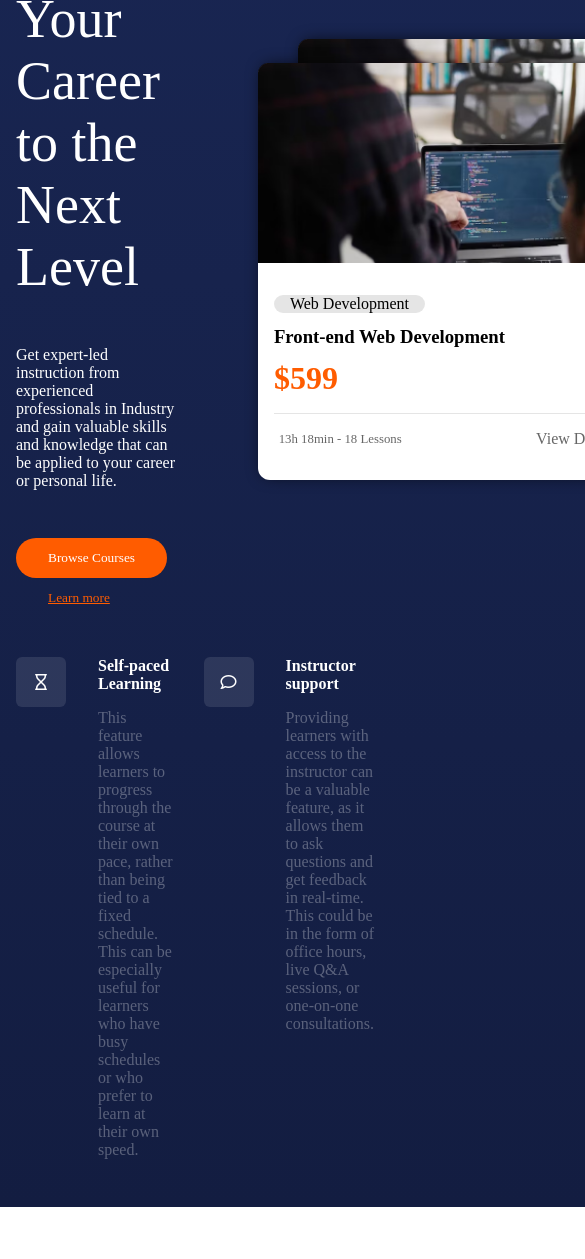
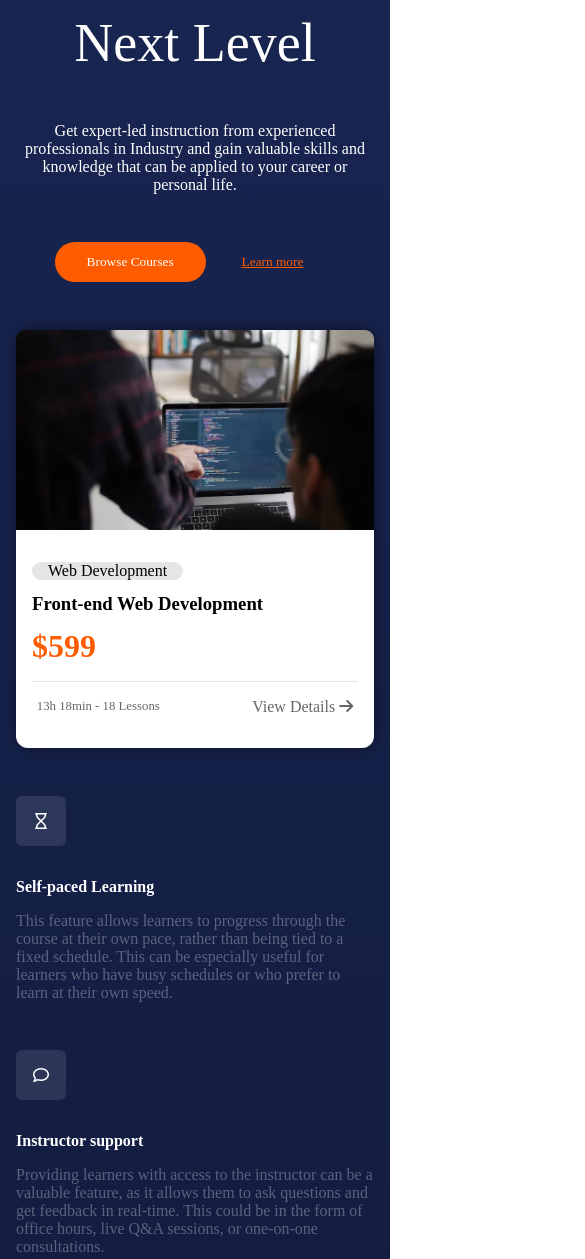
Before and after one commit to nmFaizz/kourse-landing-page, a plain HTML site: page index.html in a window 390 px wide. Shown: the part 184-1443 px from the top of the page, 585 px wide, since content can reach past the window. Before the commit the page ends 1391 px from the top, so only its background shows below. Drawn offline with Linux system fonts and the light colour scheme.

Commit message:
feat: add responsive

```diff
--- a/style.css
+++ b/style.css
@@ -154,7 +154,6 @@ header#navbar nav a:nth-child(1) {
 
 #hero .course-cards .course-card article {
     padding: 1rem;
-    position: relative;
 }
 
 
@@ -244,3 +243,45 @@ header#navbar nav a:nth-child(1) {
     -webkit-box-shadow: 1px -1px 15px -3px rgba(0,0,0,0.75);
     -moz-box-shadow: 1px -1px 15px -3px rgba(0,0,0,0.75);
 }
+
+
+@media screen and (max-width: 770px) {
+    header#navbar nav {
+        display: none;
+    }
+
+    #hero {
+        flex-direction: column;
+        gap: 3rem;
+        height: auto;
+    }
+
+    #hero .hero-content {
+        text-align: center;
+    }
+
+    #hero .course-cards {
+        flex-direction: column;
+        gap: 3rem;
+    }
+
+    #hero .course-cards .course-card {
+        width: 100%;
+        position: static;
+    }
+
+    #hero .course-cards .course-card:nth-child(2) {
+        width: 100%;
+        display: none;
+    }
+
+    #offers {
+        flex-direction: column;
+        gap: 3rem;
+    }
+
+    #offers .offer {
+        flex-direction: column;
+        gap: 2rem;
+    }
+}
```
